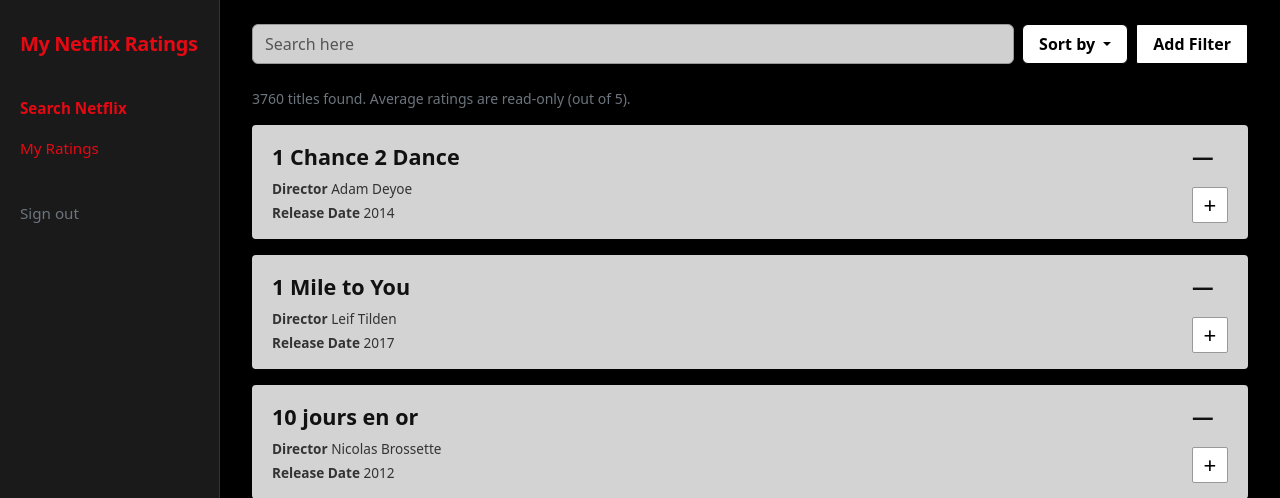
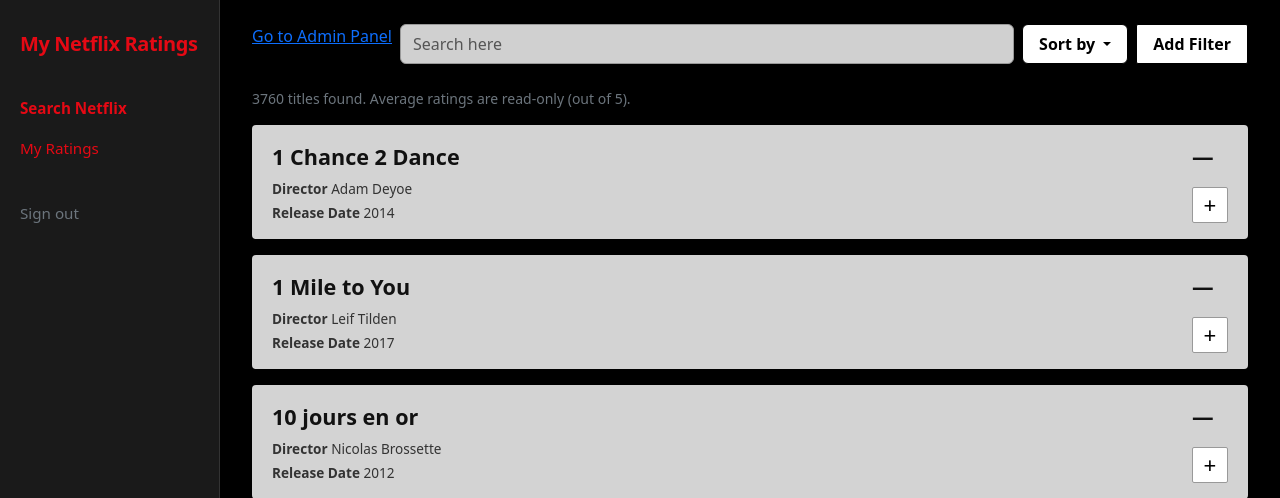
Before and after one commit to sarah-francis-rpg7rq/DatabaseSystems, a PHP site: page /search.php?sort=title_asc in a window 1280 px wide. Shown: the top 498 px of the page. Run offline with PHP 8.4, Linux system fonts and the light colour scheme; the visitor is signed in with stand-in values (Sample User, id 1); data comes from the database, SQL or seed files in the repository; data that the repository does not hold is empty.

Commit message:
Update search.php - added Admin panel button/page

```diff
--- a/search.php
+++ b/search.php
@@ -1,6 +1,8 @@
 <?php
 require_once __DIR__ . '/connect-db.php';
 require_once __DIR__ . '/netflix-db.php';
+
+session_start();
 
 $allowedSorts = ['title_asc', 'title_desc', 'year_asc', 'year_desc', 'rating_desc', 'rating_asc'];
 $sort = $_GET['sort'] ?? 'title_asc';
@@ -79,6 +81,9 @@ require_once __DIR__ . '/app-shell-begin.php';
   <?php if (!empty($filters['cid'])): ?>
     <input type="hidden" name="cid" value="<?php echo h((string) $filters['cid']); ?>">
   <?php endif; ?>
+<?php if ($_SESSION['role'] === 'admin'): ?>
+    <a href="admin.php">Go to Admin Panel</a>
+<?php endif; ?>
   <div class="flex-grow-1" style="min-width: 200px;">
     <label class="visually-hidden" for="searchQ">Search the database by title</label>
     <input id="searchQ" type="search" name="q" value="<?php echo h($filters['q']); ?>"
```
